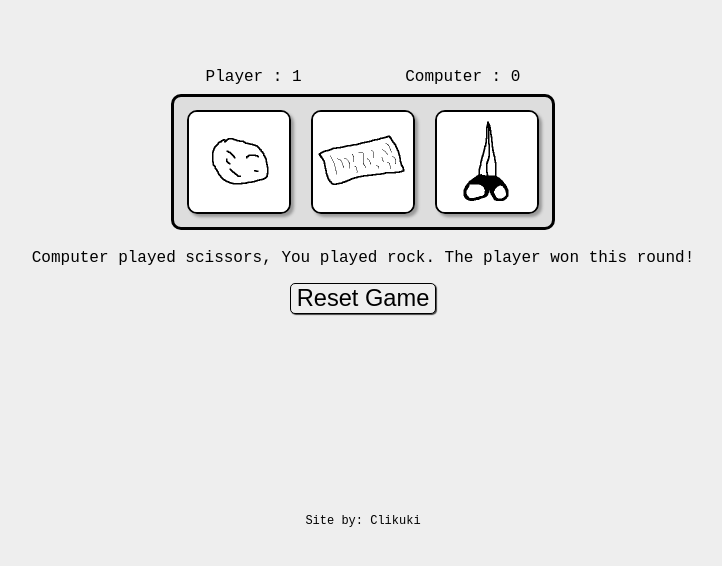
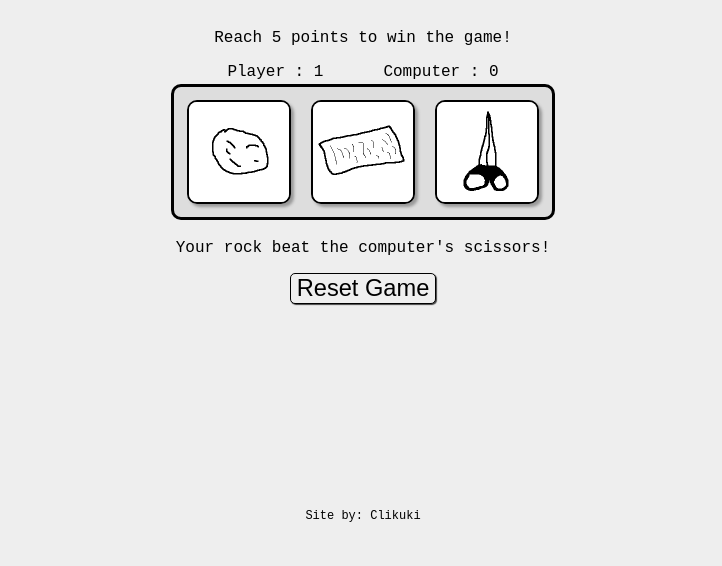
Before and after one commit to clikuki/rockPaperScissors, a plain HTML site: page index.html in a window 1280 px wide. Both pictures are taken after a click on the picture 516 px from the left and 234 px from the top of the page. Shown: the part 72-638 px from the top of the page, without its empty margins (277-999 px from the left). Drawn offline with Linux system fonts and the light colour scheme.

Commit message:
win message and style changes

```diff
--- a/index.css
+++ b/index.css
@@ -13,6 +13,11 @@ html{
 
 body{
 	min-height: 100%;
+}
+
+a {
+	text-decoration: none;
+	color: inherit;
 }
 
 .container {
@@ -34,10 +39,6 @@ body{
 
 .grow {
 	flex-grow: 1;
-}
-
-.invis {
-	visibility: hidden;
 }
 
 /* ====================
@@ -63,7 +64,7 @@ body{
 }
 
 #playerChoices > img {
-	width: 100px;
+	max-width: 100px;
 	margin: 10px;
 	border: 2px solid black;
 	border-radius: 10px;
@@ -74,13 +75,9 @@ body{
 	box-shadow: 3px 3px 3px #555555;
 }
 
-#counter {
-	width: 40%;
-	max-width: 50em;
-}
-
 #counter > span {
-	padding: 5px;
+	padding: 0px 30px 0px 30px;
+	white-space: nowrap;
 }
 
 #resetGame {
--- a/index.html
+++ b/index.html
@@ -9,7 +9,7 @@
 <body class="container vertical">
     <main class="container vertical center">
         <h1 id="title">Rock, Paper, Scissors!</h1>
-        <p id="gameWinMessageDisplay" class="invis"></p>
+        <p id="gameWinMessageDisplay" >Reach 5 points to win the game!</p>
         <div id="counter" class="container space-evenly">
             <span id="player">Player : 0</span>
             <span id="computer">Computer : 0</span>
@@ -22,9 +22,9 @@
         <p id="roundWinMessageDisplay">Click one of the 3 choices to start the game</p>
         <button id="resetGame">Reset Game</button>
     </main>
-    <p id="credits" class="container center grow">
-        Site by: Clikuki
-    </p>
+    <div id="credits" class="container center grow">
+        <p>Site by: <a href="https://github.com/clikuki" target="_blank">Clikuki</a></p>
+    </div>
     <script src="index.js"></script>
 </body>
 </html>
--- a/index.js
+++ b/index.js
@@ -54,9 +54,7 @@ function playRound(playerSelection) {
 // ===========================
 
 function resetWinMessageDisplays() {
-    gameWinMessageDisplay.classList.add('invis');
-
-    gameWinMessageDisplay.textContent = 'dummy text';
+    gameWinMessageDisplay.textContent = 'Reach 5 points to win the game!';
     roundWinMessageDisplay.textContent = 'Click one of the 3 choices to start the game';
 }
 
@@ -88,15 +86,15 @@ function updateCounterDisplay() {
 }
 
 function updateRoundWinMessage(computerSelection, playerSelection, winner) {
-    let conculusion;
+    let winMessage = '';
 
     if(winner === 'tie') {
-        conculusion = 'It was a tie.'
+        winMessage = 'It was a tie.'
+    }else if(winner === 'player') {
+        winMessage = `Your ${playerSelection} beat the computer's ${computerSelection}!`
     }else {
-        conculusion = `The ${winner} won this round!`
+        winMessage = `The computer's ${computerSelection} beat your ${playerSelection}!`
     }
-
-    let winMessage = `Computer played ${computerSelection}, You played ${playerSelection}. ${conculusion}`;
 
     roundWinMessageDisplay.textContent = winMessage;
 }
@@ -110,9 +108,8 @@ function displayGameWinMessage() {
         winner = 'computer'
     }
 
-    const winMessage = `The game is finished! The winner is ${winner}! There were a total of ${counter.numOfRounds} rounds!`;
+    const winMessage = `After ${counter.numOfRounds} rounds, The first to reach 5 points is ${winner}!`;
 
-    gameWinMessageDisplay.classList.remove('invis');
     gameWinMessageDisplay.textContent = winMessage;
 }
 
```
